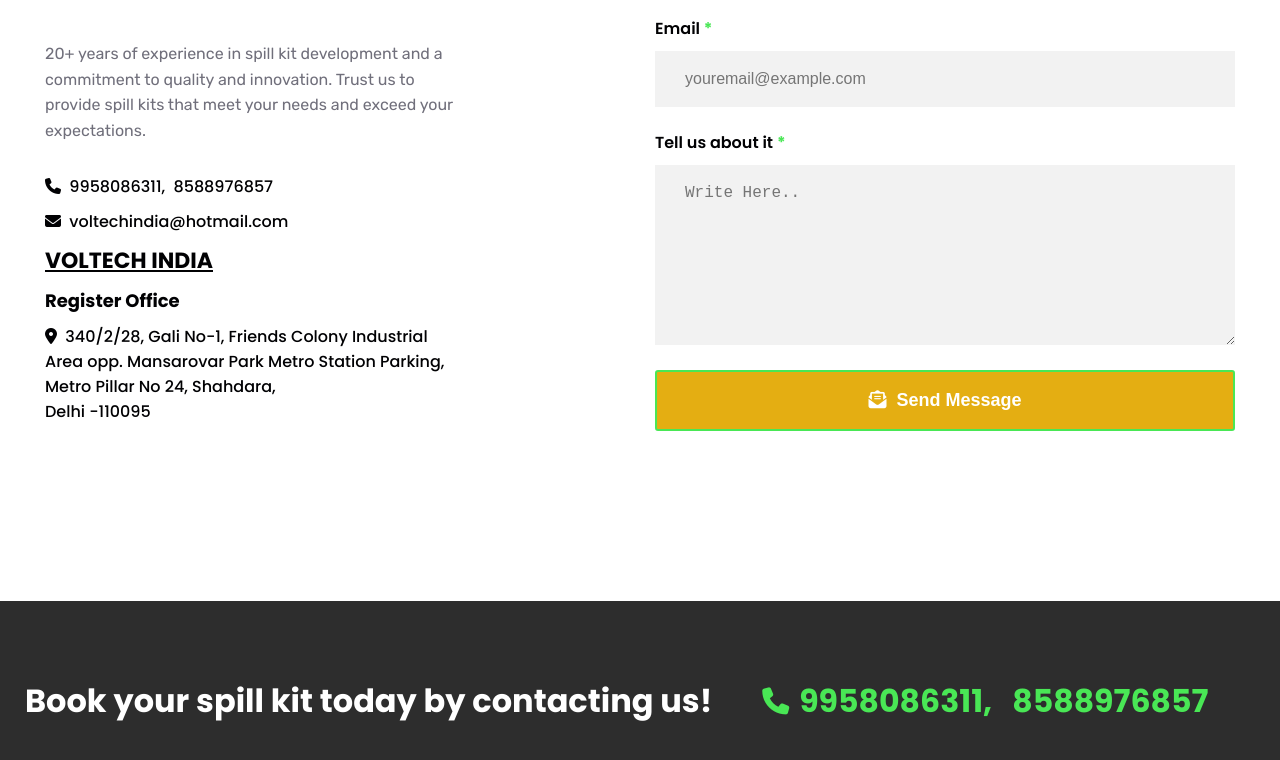
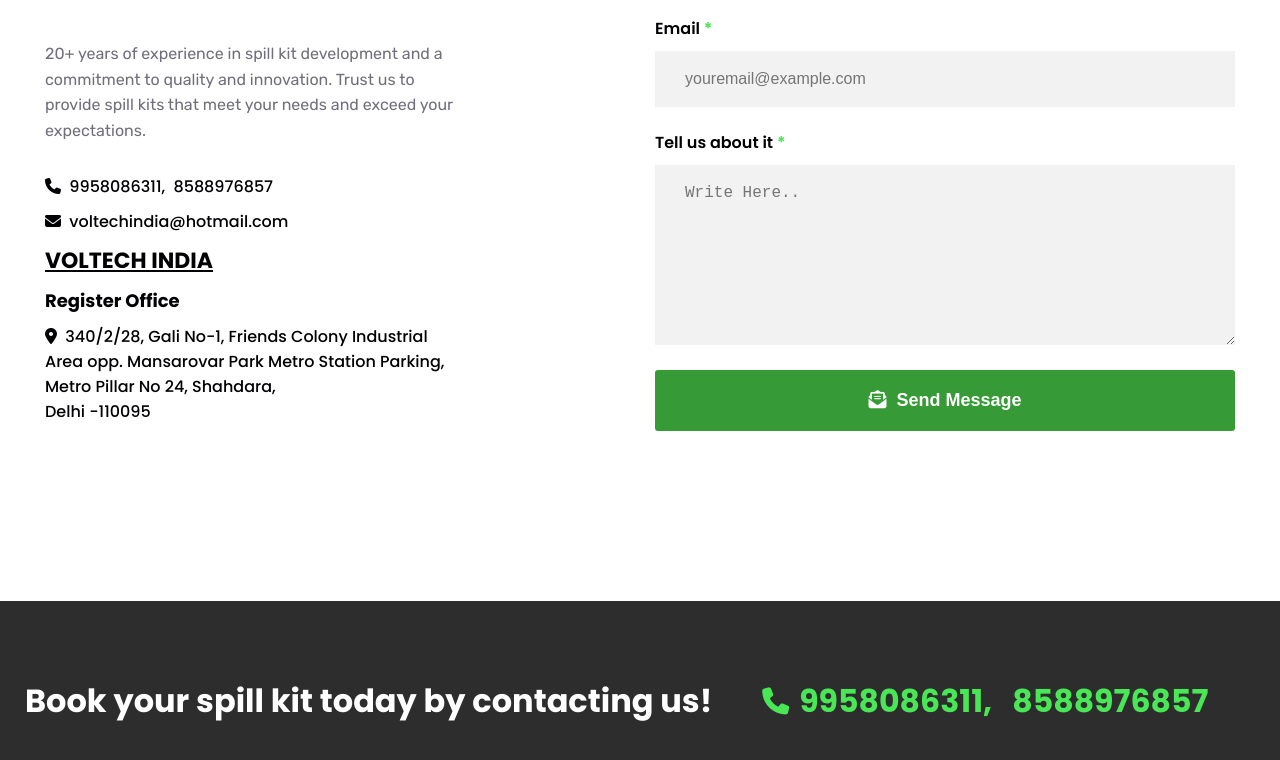
Before and after one commit to prateekwho/SpillKits, a React (Vite) app: page /contact in a window 1280 px wide. In both pictures the pointer is over the button "Send Message". Shown: the part 656-1416 px from the top of the page. Built offline with nearby package versions, Linux system fonts and the light colour scheme.

Commit message:
some fixes

```diff
--- a/src/components/Contact.css
+++ b/src/components/Contact.css
@@ -110,5 +110,6 @@
   cursor: pointer;
 }
 .contact-div__form form button:hover {
-  background-color: #e4ae12;
+  background-color: #369b36;
+  border-color: #369b36;
 }
--- a/src/components/Footer.jsx
+++ b/src/components/Footer.jsx
@@ -111,8 +111,8 @@
                     >
                       &nbsp; 340/2/28, Gali No-1, Friends Colony Industrial Area
                       opp. Mansarovar Park Metro Station Parking, Metro Pillar
-                      No 24,
-                      <br /> Shahdara, Delhi -110095
+                      No 24, Shahdara,
+                      <br /> Delhi -110095
                     </a>
                   </li>
                 </ul>
```
